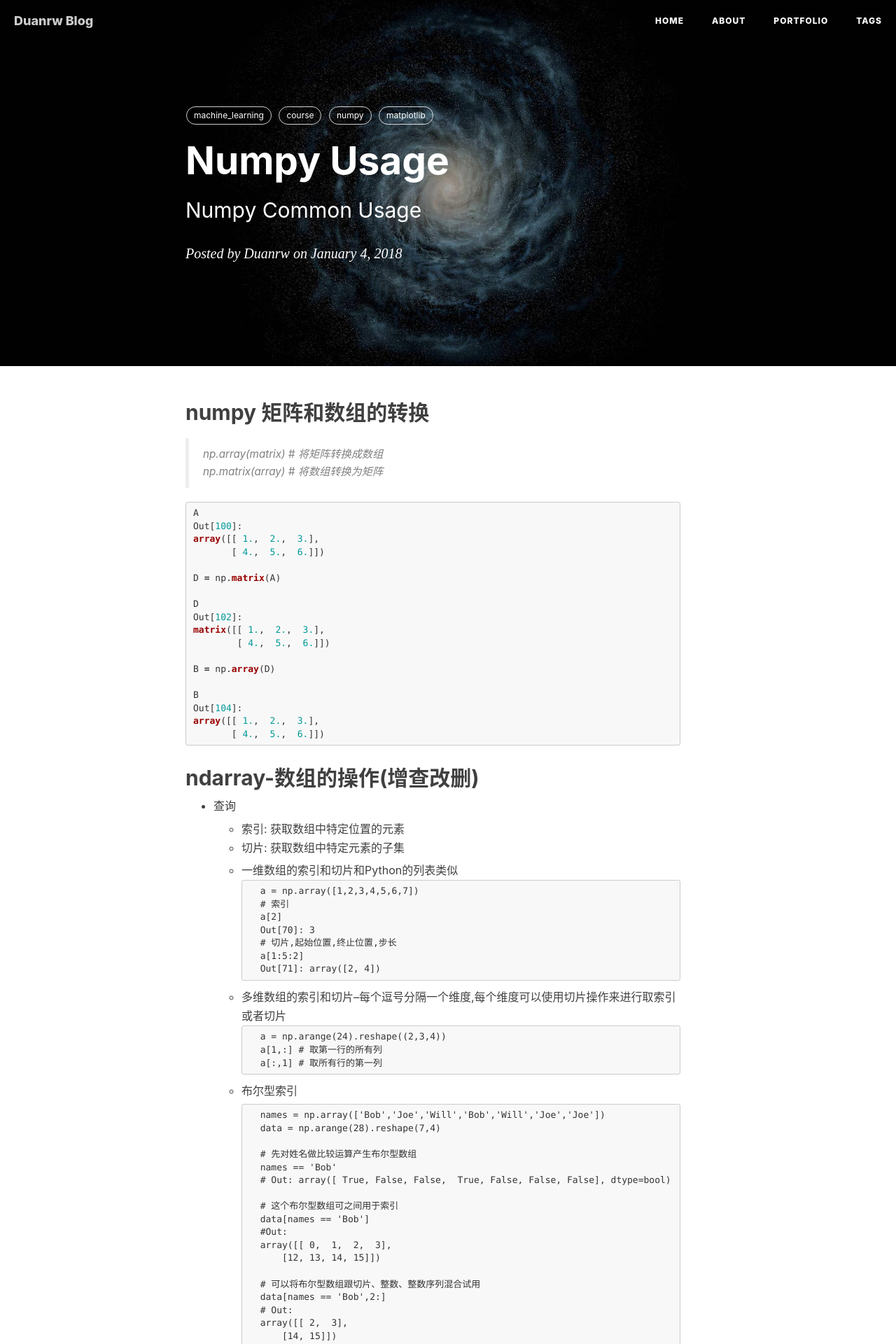
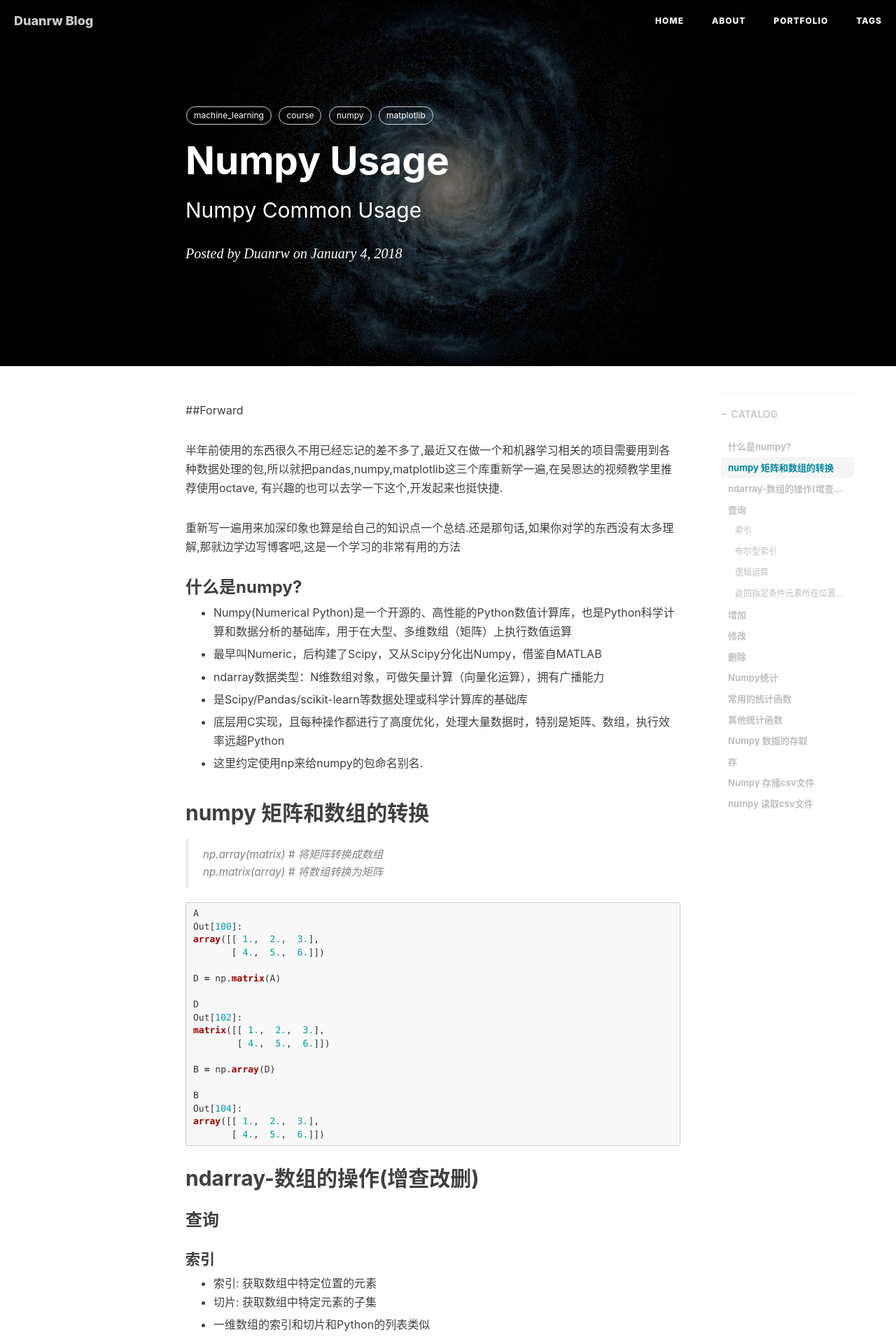
Before and after one commit to renwenduan/renwenduan.github.io, a Jekyll site: the page built from _posts/2018-01-04-Numpy_Usage.md, in a window 1280 px wide. Shown: the top 1920 px of the page at 70% size. Built offline with Jekyll 4.4.1, drawn with Linux system fonts in a browser that asks for light colours; nearby versions of some CDN libraries; comment, search, counter and statistics services are not loaded; some of the changed text lies outside the part shown.

Commit message:
[Layout modify] add catalog for two passage

````diff
--- a/_posts/2018-01-04-Numpy_Usage.md
+++ b/_posts/2018-01-04-Numpy_Usage.md
@@ -5,12 +5,39 @@ subtitle:   "Numpy Common Usage"
 date:       2018-01-04
 author:     "Duanrw"
 header-img: "img/post-bg-universe.jpg"
+catalog: true
+header-mask: 0.3
 tags:
     - machine_learning
     - course
     - numpy
     - matplotlib
 ---
+
+##Forward
+
+半年前使用的东西很久不用已经忘记的差不多了,最近又在做一个和机器学习相关的项目需要用到各种数据处理的包,所以就把pandas,numpy,matplotlib这三个库重新学一遍,在吴恩达的视频教学里推荐使用octave, 有兴趣的也可以去学一下这个,开发起来也挺快捷.
+
+重新写一遍用来加深印象也算是给自己的知识点一个总结.还是那句话,如果你对学的东西没有太多理解,那就边学边写博客吧,这是一个学习的非常有用的方法
+
+### 什么是numpy?
+
+* Numpy(Numerical Python)是一个开源的、高性能的Python数值计算库，也是Python科学计算和数据分析的基础库，用于在大型、多维数组（矩阵）上执行数值运算
+
+* 最早叫Numeric，后构建了Scipy，又从Scipy分化出Numpy，借鉴自MATLAB
+
+
+* ndarray数据类型：N维数组对象，可做矢量计算（向量化运算），拥有广播能力
+
+
+* 是Scipy/Pandas/scikit-learn等数据处理或科学计算库的基础库
+
+
+* 底层用C实现，且每种操作都进行了高度优化，处理大量数据时，特别是矩阵、数组，执行效率远超Python
+
+
+* 这里约定使用np来给numpy的包命名别名.
+
 
 ## numpy 矩阵和数组的转换
 > np.array(matrix)  # 将矩阵转换成数组
@@ -39,136 +66,144 @@
 
 ## ndarray-数组的操作(增查改删)
 
-* 查询
 
-    * 索引: 获取数组中特定位置的元素
-    * 切片: 获取数组中特定元素的子集
+### 查询
 
-    * 一维数组的索引和切片和Python的列表类似
-    ```Python
-    a = np.array([1,2,3,4,5,6,7])
-    # 索引
-    a[2]
-    Out[70]: 3
-    # 切片,起始位置,终止位置,步长
-    a[1:5:2]
-    Out[71]: array([2, 4])
-    ```
-
-    * 多维数组的索引和切片--每个逗号分隔一个维度,每个维度可以使用切片操作来进行取索引或者切片
-    ```Python
-    a = np.arange(24).reshape((2,3,4))
-    a[1,:] # 取第一行的所有列
-    a[:,1] # 取所有行的第一列
-    ```
-
-    * 布尔型索引
-
-        ```Python
-        names = np.array(['Bob','Joe','Will','Bob','Will','Joe','Joe'])
-        data = np.arange(28).reshape(7,4)
-
-        # 先对姓名做比较运算产生布尔型数组
-        names == 'Bob'
-        # Out: array([ True, False, False,  True, False, False, False], dtype=bool)
-
-        # 这个布尔型数组可之间用于索引
-        data[names == 'Bob']
-        #Out:
-        array([[ 0,  1,  2,  3],
-            [12, 13, 14, 15]])
-
-        # 可以将布尔型数组跟切片、整数、整数序列混合试用
-        data[names == 'Bob',2:]
-        # Out:
-        array([[ 2,  3],
-            [14, 15]])
-
-        ```
-
-    * 逻辑运算
-
-      组合条件,逻辑运算符: ：& 且，| 或，非（!= 或 ~）
-        ```python
-        mask = (names == 'Bob') | (names == 'Will')
-        data[mask]
-
-        # 非
-        data[names != 'Bob']
-        data[~(names == 'Bob')]
-        ```
-
-    * 返回指定条件元素所在位置索引
+#### 索引
 
 
-        ```python
-        a = np.array([[1,2,3,4],[5,4,7,8]])
-        b = np.array([[[1,2,3,4],[5,4,7,8]],[[1,4,3,2],[5,2,1,8]]])
+* 索引: 获取数组中特定位置的元素
+* 切片: 获取数组中特定元素的子集
 
-        a > 2
-        # Out[91]:
-        array([[False, False,  True,  True],
-            [ True,  True,  True,  True]], dtype=boo
-        np.where(a > 2)
-        # Out[92]:
-        # (array([0, 0, 1, 1, 1, 1], dtype=int64),array([2, 3, 0, 1, 2, 3], dtype=int64))
-        np.where(a > 4)
-        # (array([1, 1, 1], dtype=int64), array([0, 2, 3], dtype=int64))
-        np.where(b == 4)
-        # Out[94]: (array([0, 0, 1], dtype=int64),array([0, 1, 0], dtype=int64),array([3, 1, 1], dtype=int64))
+* 一维数组的索引和切片和Python的列表类似
 
-        ```
+```Python
+a = np.array([1,2,3,4,5,6,7])
+# 索引
+a[2]
+Out[70]: 3
+# 切片,起始位置,终止位置,步长
+a[1:5:2]
+Out[71]: array([2, 4])
+```
 
-    >  np.where 函数也是三元表达式 x if condition else y的矢量化版本
-    > result = np.where(cond,xarr,yarr)
-    > 当符合条件时是x，不符合是y，常用于根据一个数组产生另一个新的数组
+* 多维数组的索引和切片--每个逗号分隔一个维度,每个维度可以使用切片操作来进行取索引或者切片
 
-* 增加
-    > np.concatenate((a1,a2,...), axis=0)，ndarray数组拼接
+```Python
+a = np.arange(24).reshape((2,3,4))
+a[1,:] # 取第一行的所有列
+a[:,1] # 取所有行的第一列
+```
 
-
+#### 布尔型索引
 
     ```Python
-    a = np.array([[1,2,3],[4,5,6],[7,8,9]])
-    b = np.array([[10,11,12]])
+    names = np.array(['Bob','Joe','Will','Bob','Will','Joe','Joe'])
+    data = np.arange(28).reshape(7,4)
 
-    np.concatenate((a,b),axis=0) #按行拼接
-    np.concatenate((a,b.T),axis=1) # 按列拼接
+    # 先对姓名做比较运算产生布尔型数组
+    names == 'Bob'
+    # Out: array([ True, False, False,  True, False, False, False], dtype=bool)
+
+    # 这个布尔型数组可之间用于索引
+    data[names == 'Bob']
+    #Out:
+    array([[ 0,  1,  2,  3],
+        [12, 13, 14, 15]])
+
+    # 可以将布尔型数组跟切片、整数、整数序列混合试用
+    data[names == 'Bob',2:]
+    # Out:
+    array([[ 2,  3],
+        [14, 15]])
 
     ```
 
-* 修改
-    > 使用切片或者索引进行选中后来进行修改
+#### 逻辑运算
 
-* 删除
-    > np.delete(arr, obj, axis=None)
+组合条件,逻辑运算符: ：& 且，| 或，非（!= 或 ~）
+
+```python
+mask = (names == 'Bob') | (names == 'Will')
+data[mask]
+
+# 非
+data[names != 'Bob']
+data[~(names == 'Bob')]
+```
+
+#### 返回指定条件元素所在位置索引
 
 
-    ```python
-    a = np.array([[1,2,3,4], [5,6,7,8], [9,10,11,12]])
-    a
+```python
+a = np.array([[1,2,3,4],[5,4,7,8]])
+b = np.array([[[1,2,3,4],[5,4,7,8]],[[1,4,3,2],[5,2,1,8]]])
 
-    #删除行
-    b1 = np.delete(a, -1, axis=0)
-    #删除列
-    b2 = np.delete(a, -1, axis=1)
-    #删除多列
-    b3 = np.delete(a, [1,2], axis=1)
-    ```
+a > 2
+# Out[91]:
+array([[False, False,  True,  True],
+    [ True,  True,  True,  True]], dtype=boo
+np.where(a > 2)
+# Out[92]:
+# (array([0, 0, 1, 1, 1, 1], dtype=int64),array([2, 3, 0, 1, 2, 3], dtype=int64))
+np.where(a > 4)
+# (array([1, 1, 1], dtype=int64), array([0, 2, 3], dtype=int64))
+np.where(b == 4)
+# Out[94]: (array([0, 0, 1], dtype=int64),array([0, 1, 0], dtype=int64),array([3, 1, 1], dtype=int64))
+
+```
+
+>  np.where 函数也是三元表达式 x if condition else y的矢量化版本
+> result = np.where(cond,xarr,yarr)
+> 当符合条件时是x，不符合是y，常用于根据一个数组产生另一个新的数组
+
+### 增加
+
+> np.concatenate((a1,a2,...), axis=0)，ndarray数组拼接
+
+```Python
+a = np.array([[1,2,3],[4,5,6],[7,8,9]])
+b = np.array([[10,11,12]])
+
+np.concatenate((a,b),axis=0) #按行拼接
+np.concatenate((a,b.T),axis=1) # 按列拼接
+
+```
+
+### 修改
+
+> 使用切片或者索引进行选中后来进行赋值修改,类似于Python的字典的修改值的方式
+
+### 删除
+
+> np.delete(arr, obj, axis=None)
+
+
+```python
+a = np.array([[1,2,3,4], [5,6,7,8], [9,10,11,12]])
+a
+
+#删除行
+b1 = np.delete(a, -1, axis=0)
+#删除列
+b2 = np.delete(a, -1, axis=1)
+#删除多列
+b3 = np.delete(a, [1,2], axis=1)
+```
 
 ## Numpy统计
-> 大部分函数都有参数axis = None 默认不输入此参数对数据进行计算,设定轴可以对此轴上的数据进行计算
 
-*  常用的统计函数
+> 大部分函数都有参数axis = None 默认不输入此参数对数据进行计算,设定轴可以对此轴上的数据进行计算,0为横轴,1为纵轴
 
+###  常用的统计函数
 
-    * .sum(a,axis=None)：数组a求和运算，根据给定轴axis计算数组a相关元素之和，axis整数或元组，轴、维度可以指定
-    * .mean(a,axis=None)：根据给定轴axis计算数组a相关元素的期望（算数平均数），axis整数或元组
-    average(a,axis=None,weights=None)：根据给定轴axis计算数组a相关元素的加权平均值，weights加权值，不设为等权重
-    * .var(a,axis=None)：根据给定轴axis计算数组a相关元素的方差，方差：各数与平均数之差的平方的平均数
-    * .std(a,axis=None)：根据给定轴axis计算数组a相关元素的标准差，标准差:方差平方根
+* .sum(a,axis=None)：数组a求和运算，根据给定轴axis计算数组a相关元素之和，axis整数或元组，轴、维度可以指定
+* .mean(a,axis=None)：根据给定轴axis计算数组a相关元素的期望（算数平均数），axis整数或元组
+average(a,axis=None,weights=None)：根据给定轴axis计算数组a相关元素的加权平均值，weights加权值，不设为等权重
+* .var(a,axis=None)：根据给定轴axis计算数组a相关元素的方差，方差：各数与平均数之差的平方的平均数
+* .std(a,axis=None)：根据给定轴axis计算数组a相关元素的标准差，标准差:方差平方根
 
-* 其他统计函数
+### 其他统计函数
 
     * .min(a,axis=None) max(a,axis=None)：计算数组a中元素的最小值、最大值
     * .argmin(a,axis=None) argmax(a,axis=None)：计算数组a中元素最小值、最大值的降1维后下标（寻找某元素，得到它的 一维扁平化 后的位置）
@@ -177,33 +212,37 @@
 
 ## Numpy 数据的存取
 
-* 存
-    > np.save('文件名.npy', 变量) # **变量** 存为.npy文件
-    > np.savez("y.npz", ar0 = a, ar1 = b)  # 多个数组存入一个.npz压缩包
-    c = np.load('x.npy') # 读取数据 无论是压缩包还是数组都用这一个接口
-* Numpy 存储csv文件
-    将ndarray 数组写到csv文件中:
-    > np.savetxt(frame,array,fmt='%.18e',delimiter=None)
+### 存
 
-    * frame 存储文件、字符串或产生器的名字，可以是.gz或.bz2的压缩文件，对大型数据有用，压缩后存储或读取，节省存储资源
-    * array 存入文件的数组
-    * fmt 写入文件中每个元素的字符串格式，例如
-        * %s (ASCII字符)
-        * %d （整数）
-        * %.2f（2位小数的浮点数）
-        * %.18e（科学计数法，常用）
-            * np各类型元素存储到CSV中都是字符串，字符串显示的格式，默认%.18e，科学计数法，保留18位小数的浮点数形式存储数据，需要根据情况修改
-    * delimiter 分隔字符串，默认是任何空格，需要改为 逗号
+> np.save('文件名.npy', 变量) # **变量** 存为.npy文件
+> np.savez("y.npz", ar0 = a, ar1 = b)  # 多个数组存入一个.npz压缩包
+c = np.load('x.npy') # 读取数据 无论是压缩包还是数组都用这一个接口
+
+### Numpy 存储csv文件
+
+将ndarray 数组写到csv文件中:
+
+> np.savetxt(frame,array,fmt='%.18e',delimiter=None)
+
+* frame 存储文件、字符串或产生器的名字，可以是.gz或.bz2的压缩文件，对大型数据有用，压缩后存储或读取，节省存储资源
+* array 存入文件的数组
+* fmt 写入文件中每个元素的字符串格式，例如
+    * %s (ASCII字符)
+    * %d （整数）
+    * %.2f（2位小数的浮点数）
+    * %.18e（科学计数法，常用）
+        * np各类型元素存储到CSV中都是字符串，字符串显示的格式，默认%.18e，科学计数法，保留18位小数的浮点数形式存储数据，需要根据情况修改
+* delimiter 分隔字符串，默认是任何空格，需要改为 逗号
 
 
-   ```Python
-    a = np.arange(100).reshape(5,20)
-    np.savetxt('a.csv',a,fmt='%d',delimiter=',') #整数
-    np.savetxt('a.csv',a,fmt='%.1f',delimiter=',') #一位小数的浮点数
+```Python
+a = np.arange(100).reshape(5,20)
+np.savetxt('a.csv',a,fmt='%d',delimiter=',') #整数
+np.savetxt('a.csv',a,fmt='%.1f',delimiter=',') #一位小数的浮点数
 
-    b = np.array([['a','b','c','d'],['11','12','13','14']])
-    np.savetxt('b.csv',b,fmt='%s',delimiter=',') #ASCII字符，不能存储非ASCII字符串
-    ```
+b = np.array([['a','b','c','d'],['11','12','13','14']])
+np.savetxt('b.csv',b,fmt='%s',delimiter=',') #ASCII字符，不能存储非ASCII字符串
+```
 
 ## numpy 读取csv文件
 
@@ -217,6 +256,7 @@
 * unpack 如果True，读入属性将分别写入不同数组变量，False 读入数据只写入一个数组变量，默认False
 
 ```python
+
 b = np.loadtxt('a.csv', delimiter=',') # 默认浮点型
 b = np.loadtxt('a.csv', dtype=np.int, delimiter=',') #数据为整型
 
--- a/_posts/2018-01-05-Pandas_Usage.md
+++ b/_posts/2018-01-05-Pandas_Usage.md
@@ -12,11 +14,11 @@ tags:
     - matplotlib
 ---
 
-## Pandas 简介
+# Pandas 简介
 * pandas 是基于numpy搭建的,支持numpy中的大部分计算
 * 专业用于数据分析的Python第三方库,最适用于处理大型的机构化表格数据
 
-## Pandas的数据类型:
+# Pandas的数据类型:
 * Series 一维数据
 * DataFrame 二维数据,Series的容器,这是最常用的数据
 * Panel 三维数据,DataFrame的容器
@@ -146,7 +148,7 @@ Out[46]: array(['hong', 'huang', 'qing'], dtype=object)
 
 ```
 
-### 索引查询
+* 索引查询
 
 ```Python
 
@@ -429,11 +431,11 @@ x2   9   8   7
     * 行索引, 表明不同行,横向索引,叫 index, 0轴, axis = 0
     * 列索引, 表明不同列, 纵向索引,叫 columns, 1轴, axis=1
 
-### 其他情况:
+* 其他情况:
 
-* 基本操作类似于Series, 依据 行列索引进行操作
-* 内存中以一个或者多个二维块存放,而不是列表,字典或者别的一维数据结构
-* 常用语表达二维数据,但是也可以用于表达对位数据(层次化索引的表格型结构--没用过,不讨论)
+    * 基本操作类似于Series, 依据 行列索引进行操作
+    * 内存中以一个或者多个二维块存放,而不是列表,字典或者别的一维数据结构
+    * 常用语表达二维数据,但是也可以用于表达对位数据(层次化索引的表格型结构--没用过,不讨论)
 
 
 ### 创建
@@ -522,7 +524,7 @@ Out[109]:
 
 ```
 
-* 嵌套字典
+* 嵌套字典创建
 
 > 字典组成的字典,创建DataFrame,不等长也可以
 
````
Also changed, not shown: other parts of _posts/2018-01-05-Pandas_Usage.md (+2 -0 lines).
